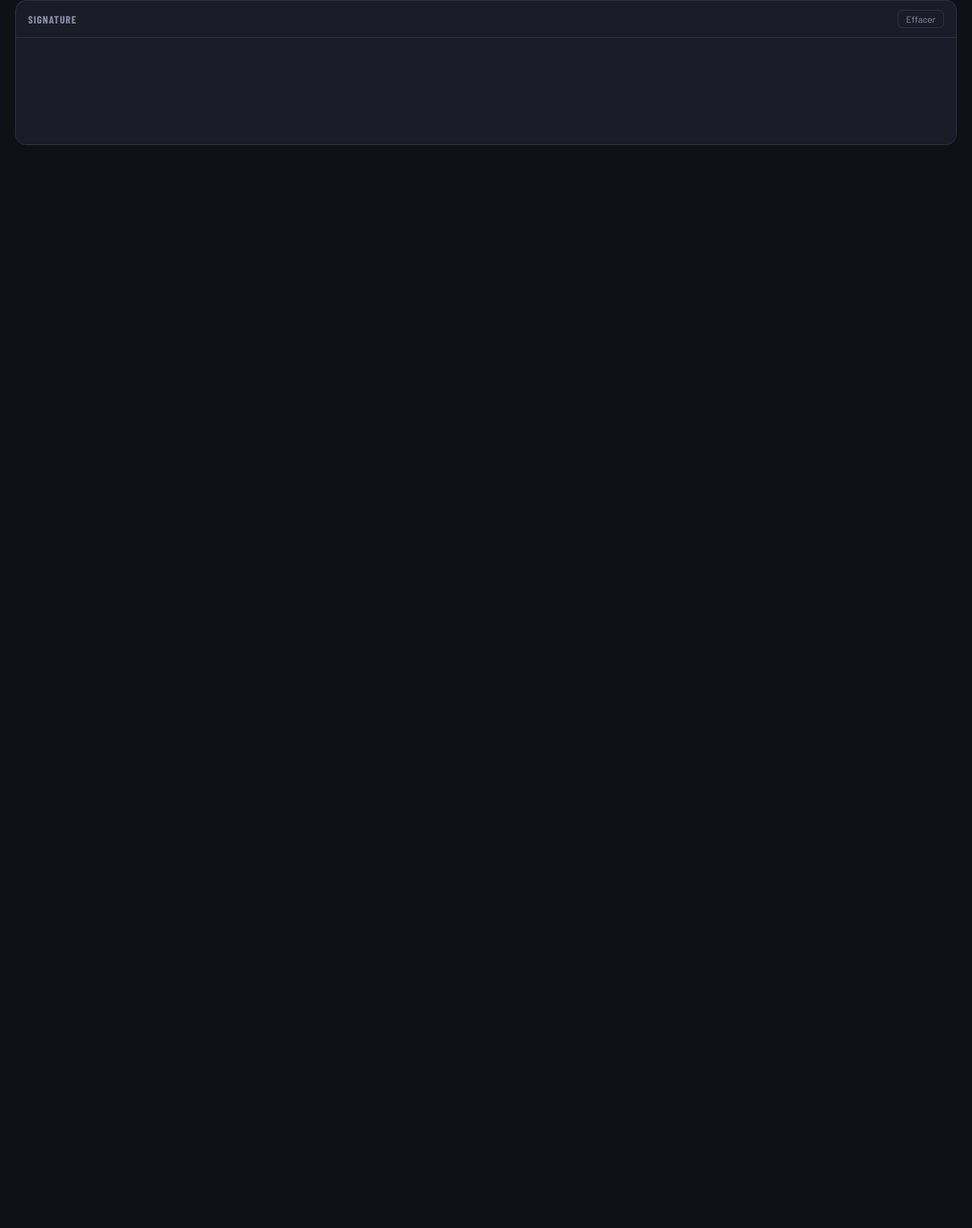
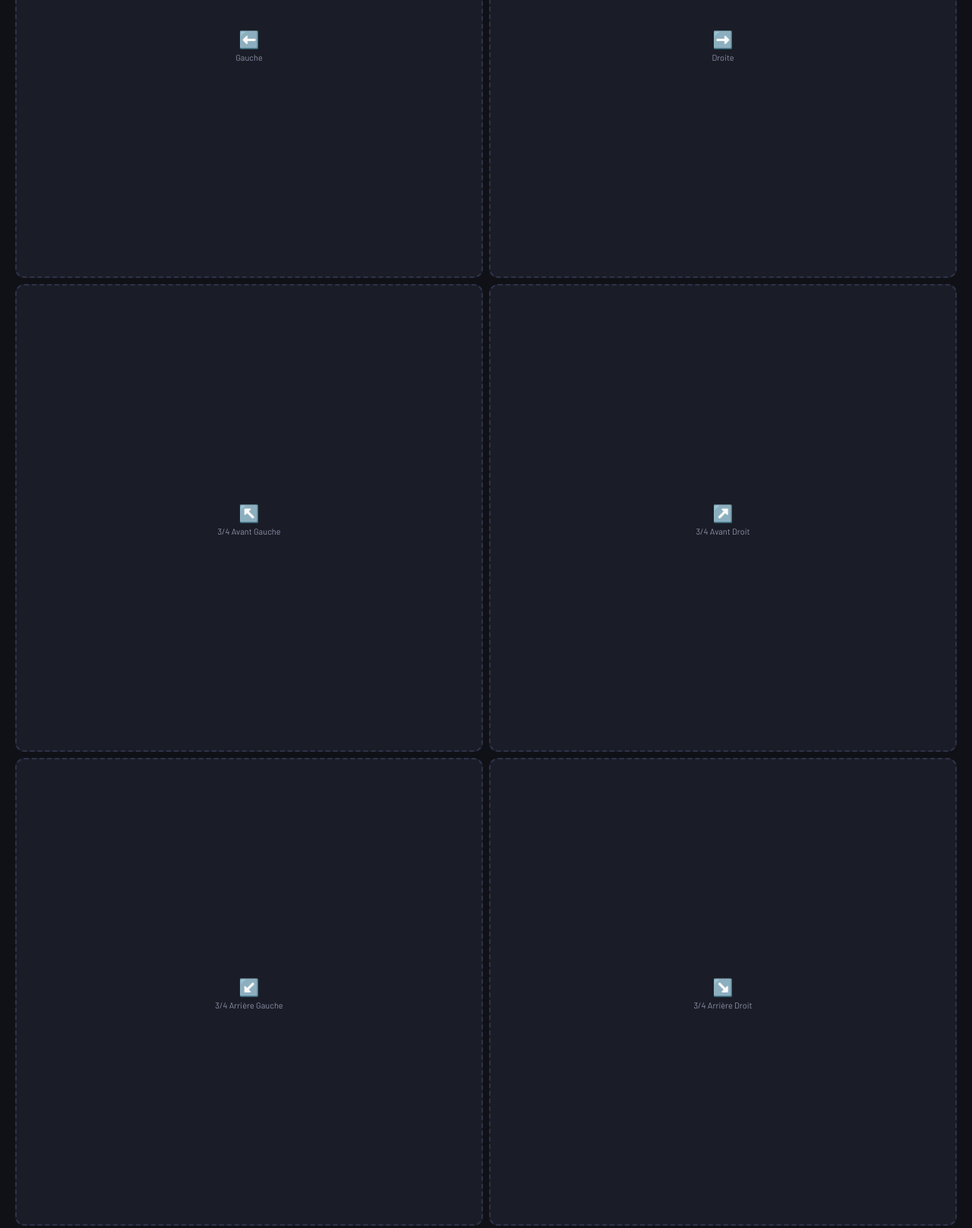
Before and after one commit to QR-Auto/ConvAuto, a plain HTML site: page index.html in a window 1280 px wide. Shown: the part 3091-4708 px from the top of the page at 76% size. Before the commit the page ends 3422 px from the top, so only its background shows below. Drawn offline with nearby package versions, Linux system fonts and the light colour scheme; a web font is replaced by a local one.

Commit message:
Modify photo grid to 2 columns and add view labels
Updated the photo grid layout to use two columns instead of three and added new labels for additional views.

```diff
--- a/index.html
+++ b/index.html
@@ -306,7 +306,7 @@
   }
   .photo-grid {
     display: grid;
-    grid-template-columns: repeat(3, 1fr);
+    grid-template-columns: repeat(2, 1fr);
     gap: 8px;
   }
   .photo-slot {
@@ -708,6 +708,10 @@
   { id: "ph-ar", label: "Arrière", icon: "⬇️" },
   { id: "ph-g", label: "Gauche", icon: "⬅️" },
   { id: "ph-d", label: "Droite", icon: "➡️" },
+  { id: "ph-avg", label: "3/4 Avant Gauche", icon: "↖️" },
+  { id: "ph-avd", label: "3/4 Avant Droit", icon: "↗️" },
+  { id: "ph-arg", label: "3/4 Arrière Gauche", icon: "↙️" },
+  { id: "ph-ard", label: "3/4 Arrière Droit", icon: "↘️" },
   { id: "ph-int", label: "Intérieur", icon: "💺" },
   { id: "ph-km", label: "Compteur", icon: "📍" },
 ];
```
